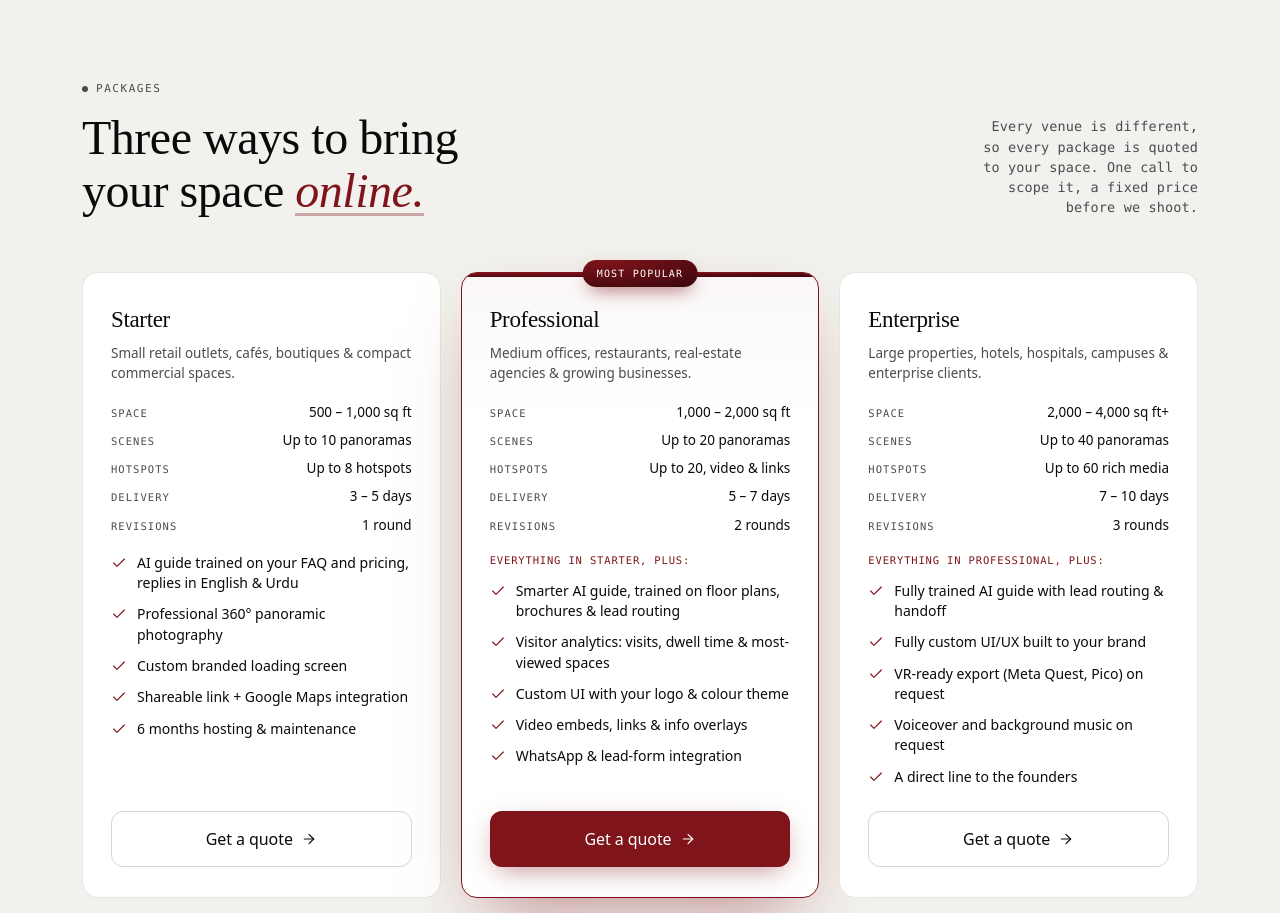
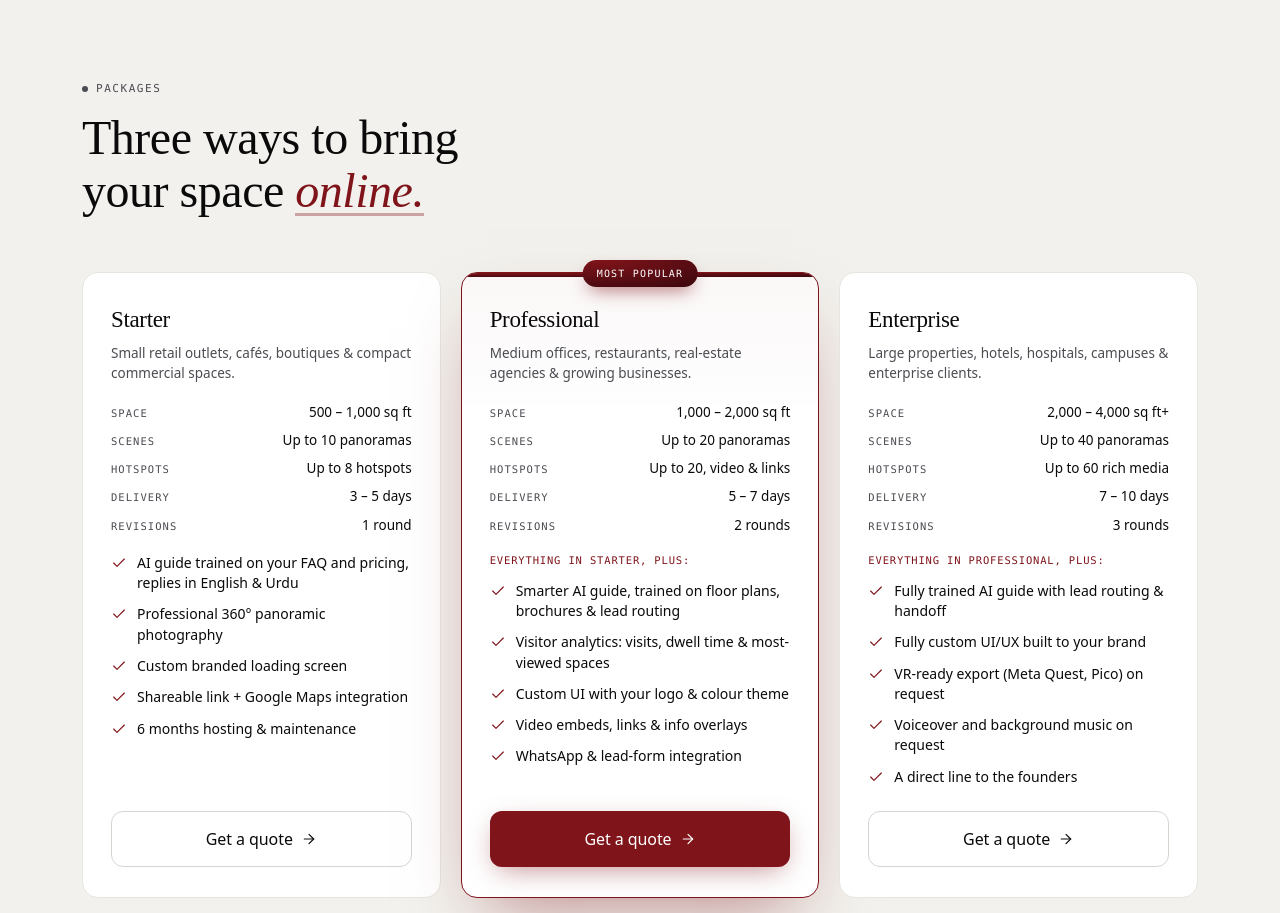
Before and after one commit to Viylsa/coming-soon-page, a React (Vite) app: page / in a window 1280 px wide. Shown: the part 5445-6358 px from the top of the page. Built offline with nearby package versions, Linux system fonts and the light colour scheme; a web font is replaced by a local one.

Commit message:
pricing: drop the quoted-to-your-space note
The section head carried a mono note next to the headline saying every
venue is quoted to the space. Cutting it leaves the headline alone on
the row, which space-between already handles, and takes the now-unused
.v-pricing__note rules with it.

```diff
--- a/src/components/Pricing.jsx
+++ b/src/components/Pricing.jsx
@@ -74,10 +74,6 @@ function Pricing() {
             <div className="v-eyebrow">Packages</div>
             <h2 className="v-h2">Three ways to bring your space <span className="v-serif">online.</span></h2>
           </div>
-          <div className="v-pricing__note">
-            Every venue is different, so every package is quoted to your space.
-            One call to scope it, a fixed price before we shoot.
-          </div>
         </div>
 
         <div className="v-pricing" data-reveal-group>
--- a/src/styles/styles.css
+++ b/src/styles/styles.css
@@ -1212,12 +1212,6 @@ html.v-js .v-rcpt__dash.is-in .v-rcpt__foot { opacity: 1; transform: none; trans
 /* ==================================================
    PRICING v2 — coverage block, comparison table
    ================================================== */
-.v-pricing__note {
-  font-size: 13.5px; color: var(--fg-muted);
-  max-width: 28ch; text-align: right;
-  font-family: var(--font-mono); letter-spacing: 0.01em; line-height: 1.5;
-}
-
 .v-plan__coverage {
   margin-top: 18px;
   display: flex; flex-direction: column; gap: 8px;
@@ -1244,10 +1238,6 @@ html.v-js .v-rcpt__dash.is-in .v-rcpt__foot { opacity: 1; transform: none; trans
   color: var(--viylsa-crimson);
 }
 .v-plan__plus + .v-plan__features { margin-top: 12px; }
-
-@media (max-width: 900px) {
-  .v-pricing__note { text-align: left; max-width: none; }
-}
 
 
 /* ==================================================
```
